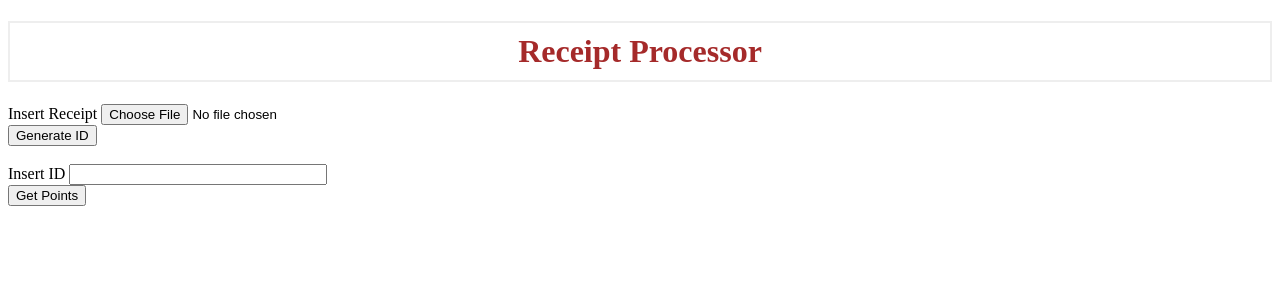
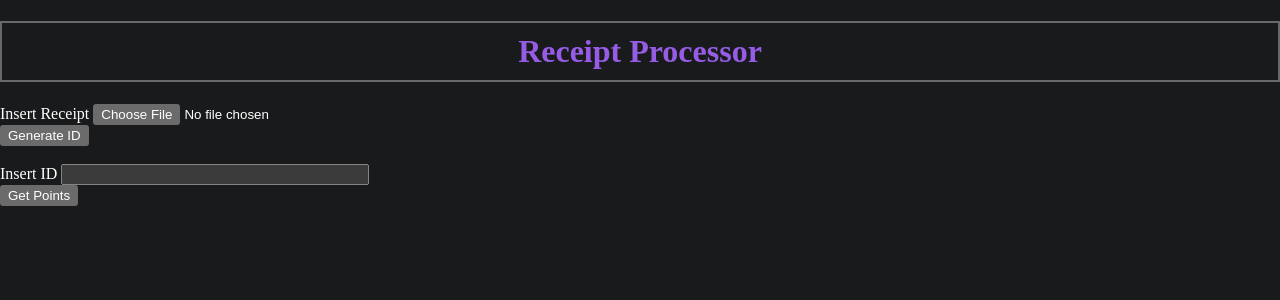
Before and after one commit to GamingSteven9/receipt-processor-challenge, a Flask app: page /receipts in a window 1280 px wide. Shown: the top 300 px of the page. Run offline with Flask 3, Linux system fonts and the light colour scheme; some libraries are stand-ins or nearby versions.

Commit message:
Update style.css

```diff
--- a/static/css/style.css
+++ b/static/css/style.css
@@ -1,6 +1,14 @@
+body, html{
+    margin:0;
+    width:100%;
+    border-color: #736b5e;
+    color-scheme: dark !important;
+    background-color: #181a1b !important;
+}
+
 h1 {
-    border: 2px #eee solid;
-    color: brown;
+    border: 2px #696868 solid;
+    color: rgb(151, 92, 230);
     text-align: center;
     padding: 10px;
 }
--- a/templates/index.html
+++ b/templates/index.html
@@ -20,9 +20,9 @@
 
    <form action="{{ url_for('receipts') }}" method="post" enctype="multipart/form-data">  <!-- Form to get points from receipt -->
     {{ idForm.hidden_tag() }}
-    {{ idForm.receiptID.label }} {{idForm.receiptID(style='width: 250px')}} <!-- Increase the width of the stringfield so the id is fully visible on the screen-->
+    {{ idForm.receiptID.label }} {{idForm.receiptID(style='width: 300px')}} <!-- Increase the width of the stringfield so the id is fully visible on the screen-->
     <br>
-    {{ idForm.submitID()}}
+    {{ idForm.submitID()}} <!--Submit button-->
     <br>
    </form>
 
```
Also changed, not shown: 1 other file.
